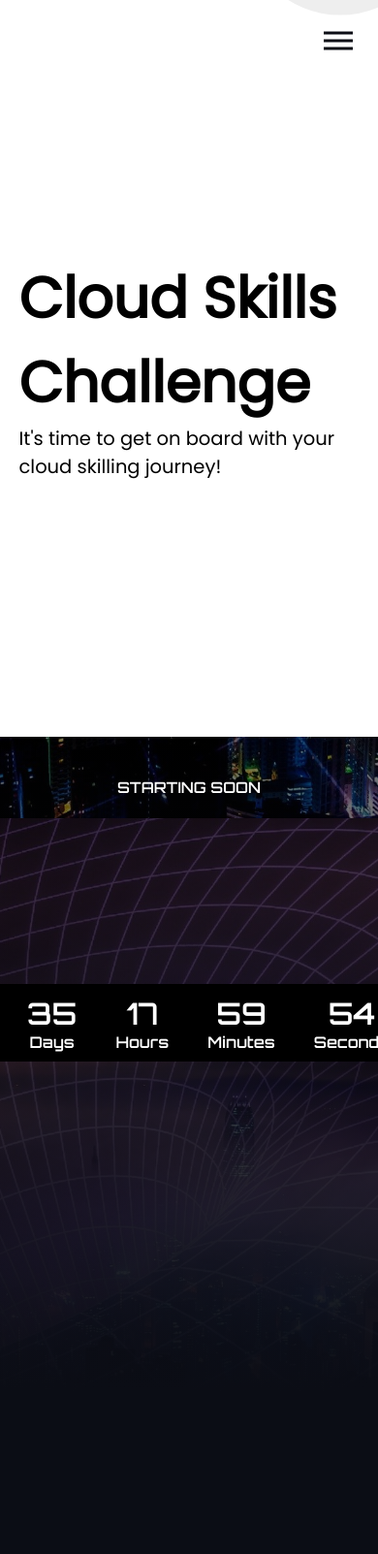
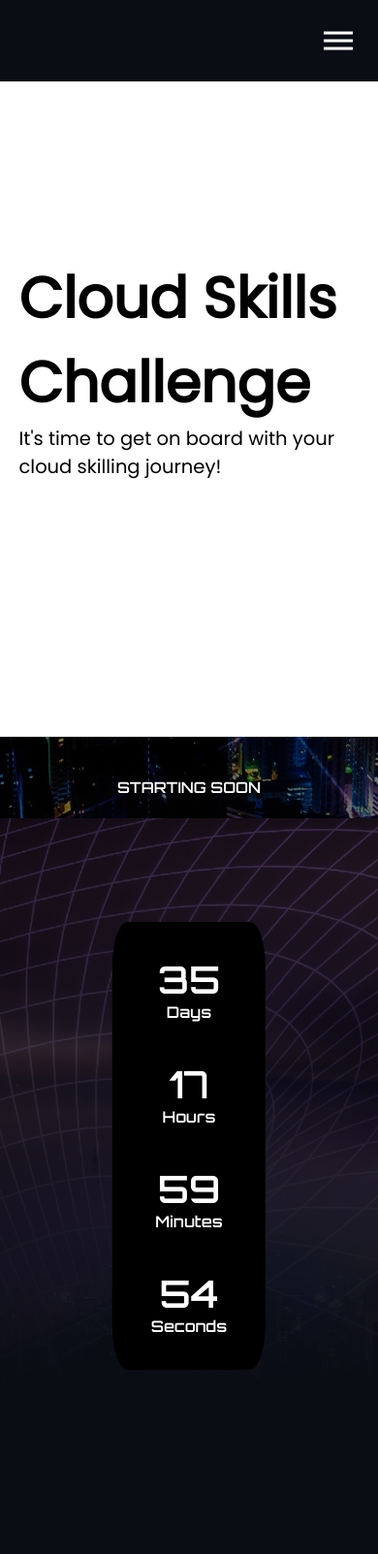
Before and after one commit to BiGDoGKD/cscevent, a PHP site: page / in a window 390 px wide. Shown: the top 1603 px of the page at 97% size. Run offline with PHP 8.4, Linux system fonts and the light colour scheme.

Commit message:
responsive countdown timer

```diff
--- a/css/main.css
+++ b/css/main.css
@@ -39,6 +39,34 @@
 }
 
 @media screen and (max-width: 414px) {
+    .wsize1 {
+        position: absolute;
+        display: flex;
+        flex-direction: column;
+        background: transparent;
+        top: 50%;
+        left: 50%;
+        transform: translate(-50%, -50%);
+        font-family: 'Orbitron', sans-serif;
+    }
+    .flex-col-c-m {
+        display: grid;
+        text-align: center;
+        place-items: center;
+        margin: 20px 0;
+    }
+    .flex-w {
+        display: flex;
+        flex-direction: column;
+        background: black;
+        border-radius: 10%;
+        align-items: center;
+        align-self: center;
+        padding: 15px 40px 15px 40px;
+    }
+    .l1-txt2 {
+        font-size: 10vw;
+    }
     .video {
         display: none;
     }
@@ -64,11 +92,11 @@
     .flex-w {
         display: flex;
         flex-direction: column;
-        background: transparent;
+        background: black;
         border-radius: 10%;
         align-items: center;
         align-self: center;
-        padding: 10px 40px;
+        padding: 15px 40px 15px 40px;
     }
     .l1-txt2 {
         font-size: 10vw;
--- a/css/style.css
+++ b/css/style.css
@@ -76,14 +76,15 @@ nav {
     .line {
         width: 30px;
         height: 3px;
-        background: #0b0d15;
+        background: #ffffff;
         margin: 5px;
     }
     nav {
         position: fixed;
         width: 100%;
-        background: white;
+        background: #0b0d15;
         z-index: 2;
+        color: #eee;
     }
     .hamburger {
         z-index: 4;
@@ -96,7 +97,7 @@ nav {
     .nav-links {
         z-index: 2;
         position: fixed;
-        background: #eee;
+        background: #0b0d15;
         height: 100vh;
         width: 100%;
         flex-direction: column;
@@ -110,25 +111,34 @@ nav {
         -webkit-clip-path: circle(1000px at 90% -10%);
         pointer-events: all;
         z-index: 2;
-        background: white;
+        background: 0b0d15;
     }
     .landing {
         flex-direction: column;
     }
     .nav-links li {
         opacity: 0;
+        color: #eee;
     }
     .nav-links li a {
         font-size: 25px;
+        color: #eee;
     }
     .nav-links li:nth-child(1) {
         transition: all 0.5s ease 0.2s;
+        color: #eee;
     }
     .nav-links li:nth-child(2) {
         transition: all 0.5s ease 0.4s;
+        color: #eee;
     }
     .nav-links li:nth-child(3) {
         transition: all 0.5s ease 0.6s;
+        color: #eee;
+    }
+    .nav-links li:nth-child(4) {
+        transition: all 0.5s ease 0.8s;
+        color: #eee;
     }
     li.fade {
         opacity: 1;
--- a/js/app.js
+++ b/js/app.js
@@ -7,6 +7,15 @@ hamburger.addEventListener("click", () => {
     navLinks.classList.toggle("open");
     links.forEach(link => {
         link.classList.toggle('fade');
+    })
+});
+
+links.forEach(link => {
+    link.addEventListener("click", () => {
+        navLinks.classList.toggle("open");
+        links.forEach(link => {
+            link.classList.toggle('fade');
+        })
     })
 });
 
```
